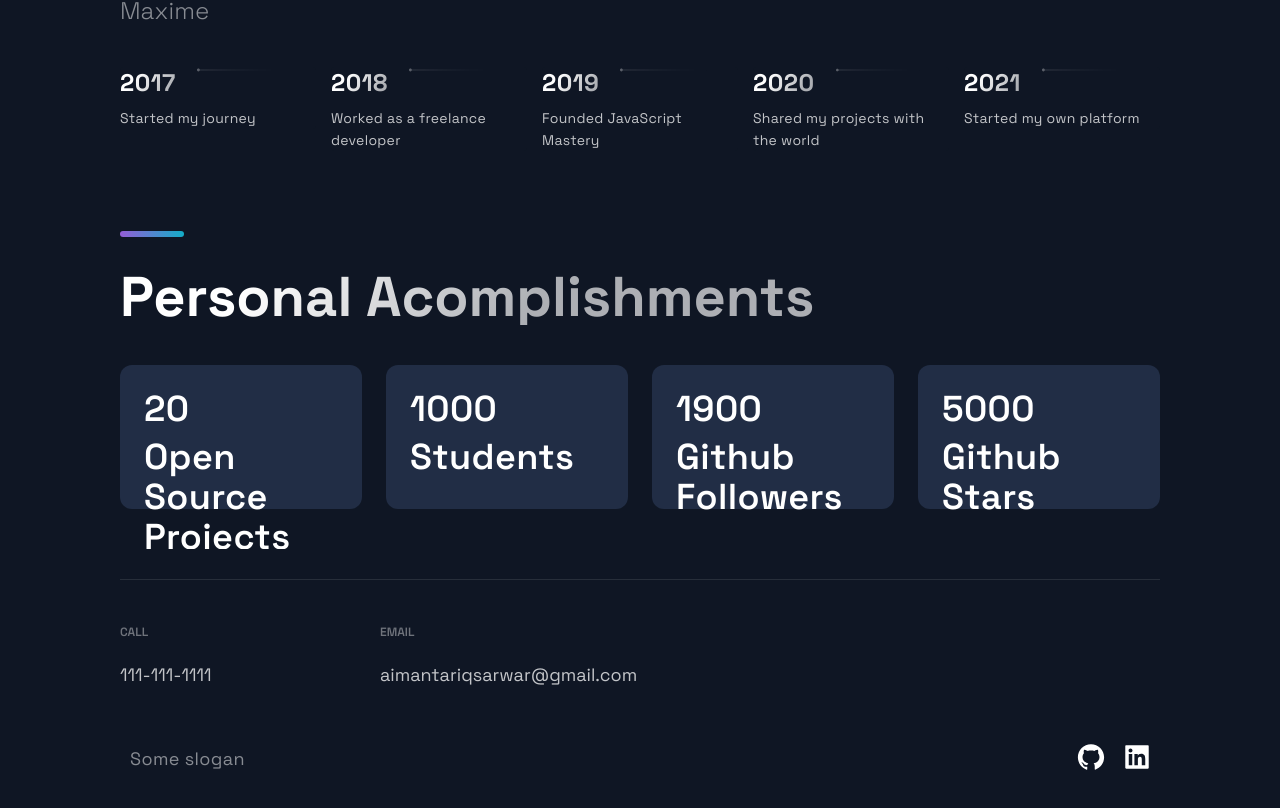
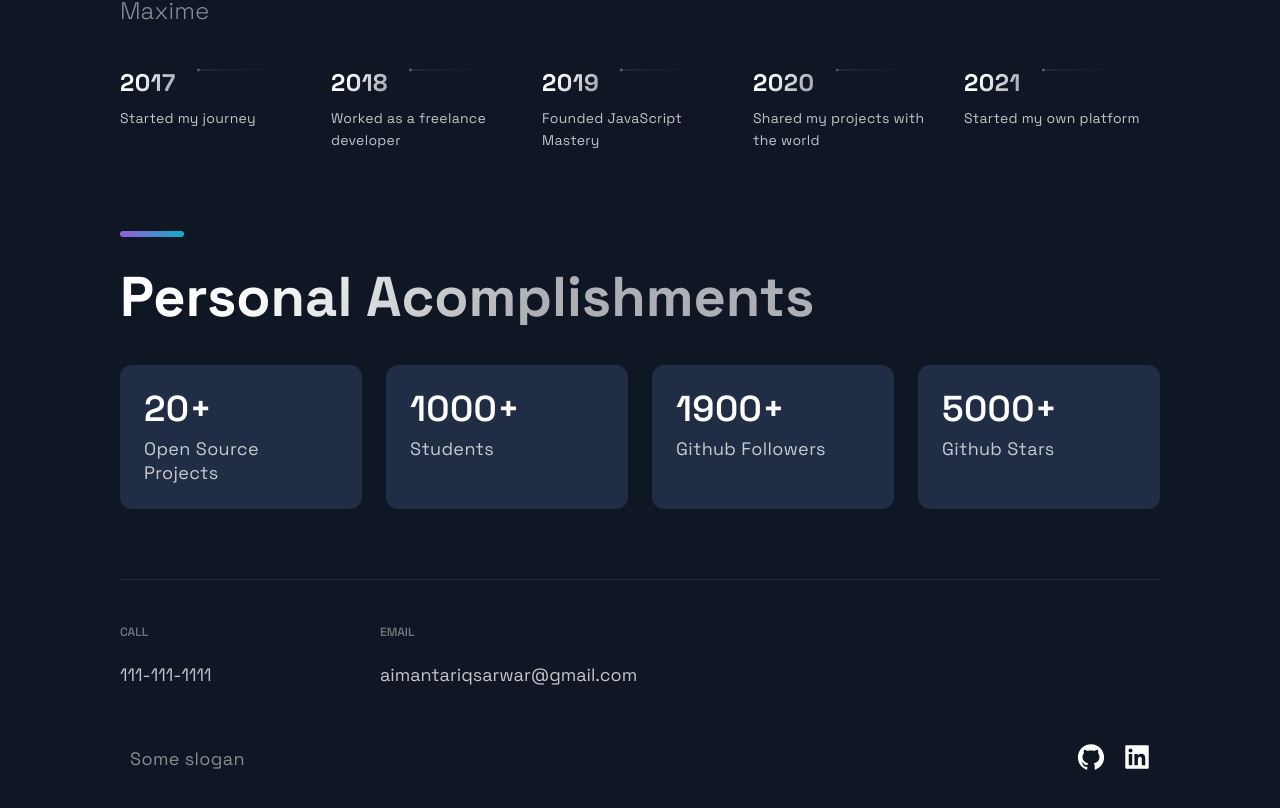
Before and after one commit to aiman2022skipq/personal_portfolio_website, a Next.js app: page / in a window 1280 px wide. Shown: the part 2870-3678 px from the top of the page. Built offline with nearby package versions, Linux system fonts and the light colour scheme.

Commit message:
Fix styled component

```diff
--- a/src/components/Acomplishments/Acomplishments.js
+++ b/src/components/Acomplishments/Acomplishments.js
@@ -16,8 +16,8 @@ const Acomplishments = () => (
     <Boxes>
       {data.map((card,index)=>(
         <Box key={index}>
-          <BoxNum>{card.number}</BoxNum>
-          <BoxNum>{card.text}</BoxNum>
+          <BoxNum>{card.number}+</BoxNum>
+          <BoxText>{card.text}</BoxText>
         </Box>
       ))}
     </Boxes>
```
